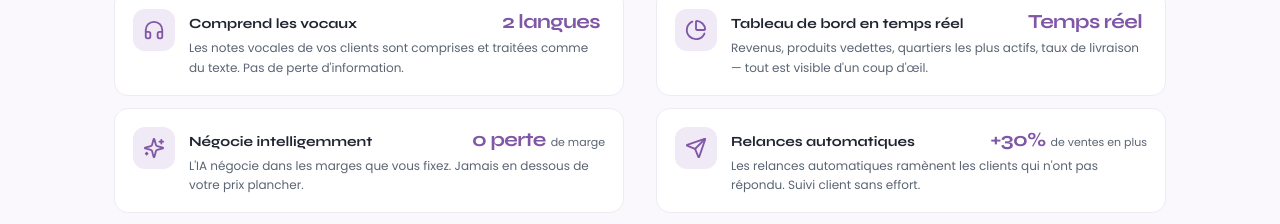
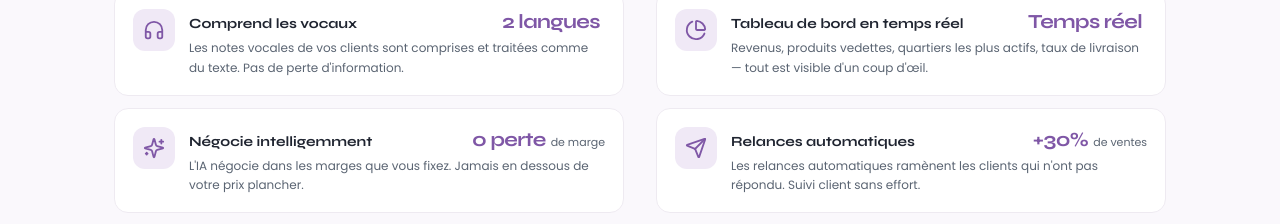
Before and after one commit to korah-agency/KOZAPP, a Next.js app: page / in a window 1280 px wide. Shown: the part 1964-2188 px from the top of the page. Built offline with nearby package versions, Linux system fonts and the light colour scheme.

Commit message:
Text changed

```diff
--- a/app/page.tsx
+++ b/app/page.tsx
@@ -68,7 +68,7 @@ const T = {
       gestion: [
         { title: "Commandes centralisées", stat: "100%", desc: "Chaque commande WhatsApp est enregistrée, suivie et archivée dans votre tableau de bord. Zéro commande oubliée.", statLabel: "automatisé" },
         { title: "Tableau de bord en temps réel", stat: "Temps réel", desc: "Revenus, produits vedettes, quartiers les plus actifs, taux de livraison — tout est visible d'un coup d'œil.", statLabel: "" },
-        { title: "Relances automatiques", stat: "+30%", desc: "Les relances automatiques ramènent les clients qui n'ont pas répondu. Suivi client sans effort.", statLabel: "de ventes en plus" },
+        { title: "Relances automatiques", stat: "+30%", desc: "Les relances automatiques ramènent les clients qui n'ont pas répondu. Suivi client sans effort.", statLabel: "de ventes" },
       ],
     },
     demo: {
```
